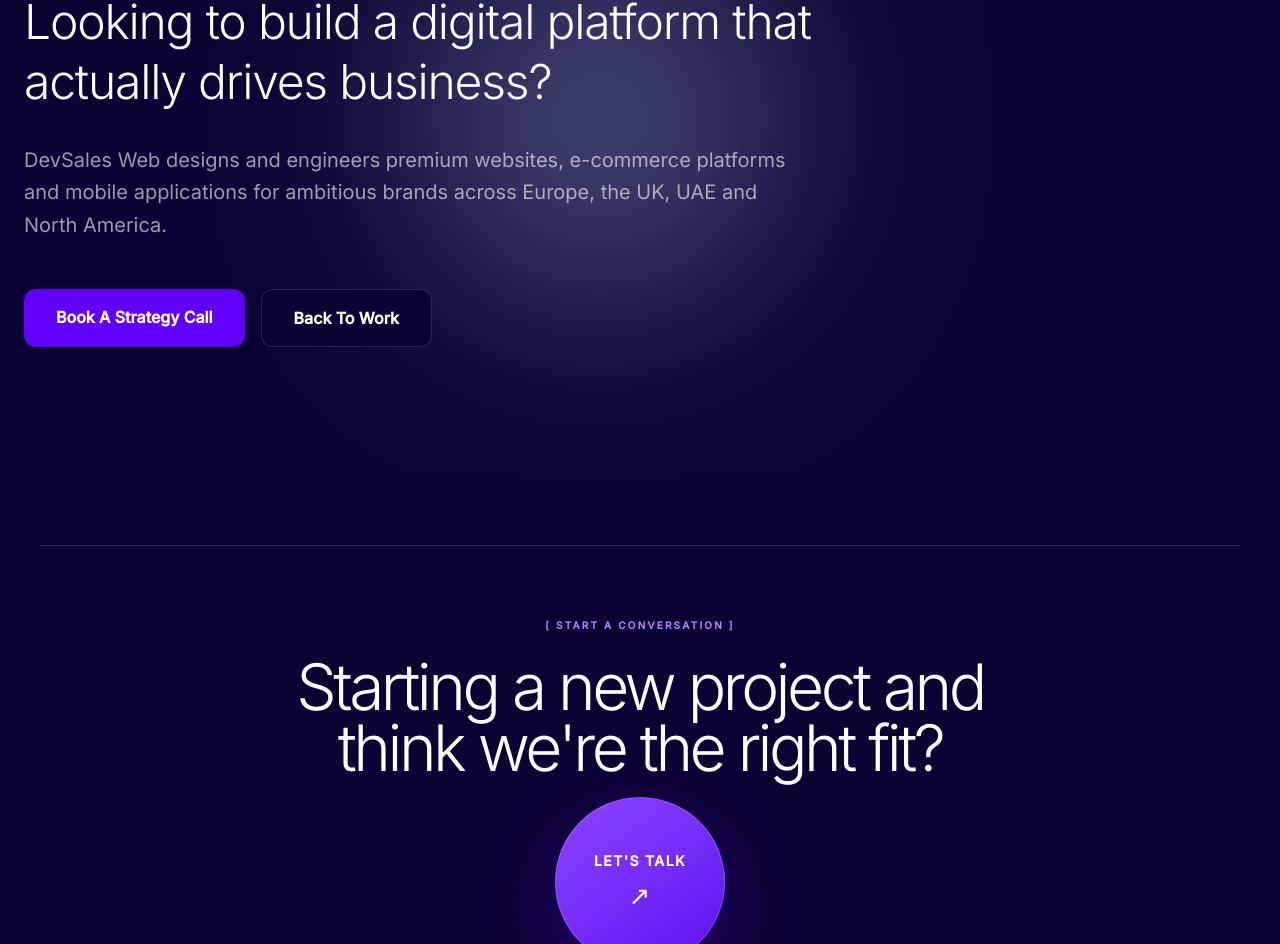
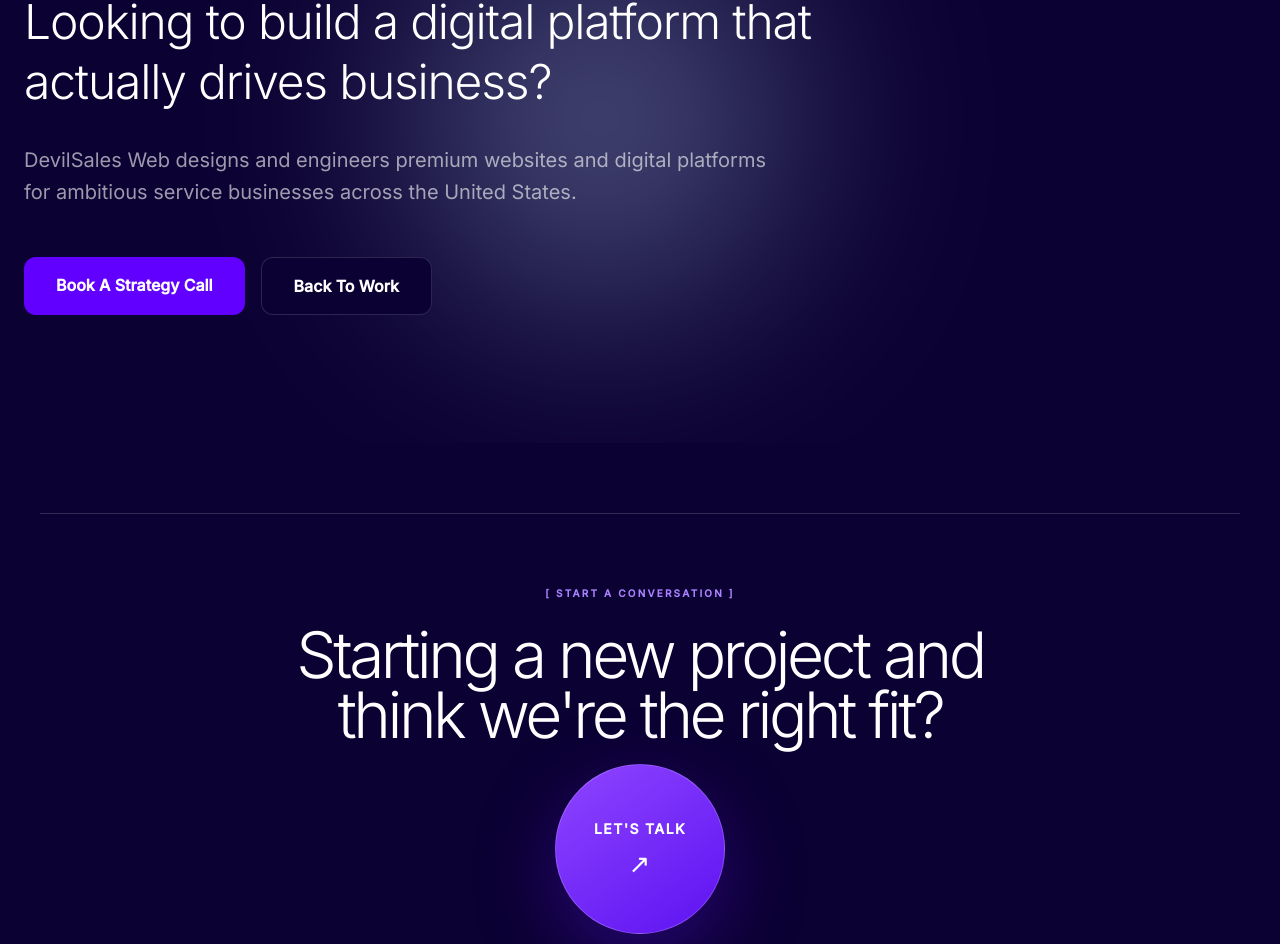
Before and after one commit to maxcode34423242323/devsales-web, a Next.js app: page /work/devilsales-auto in a window 1280 px wide. Shown: the part 5780-6724 px from the top of the page. Built offline with nearby package versions, Linux system fonts and the light colour scheme.

Commit message:
Align case study CTA with US positioning

```diff
--- a/app/work/devilsales-auto/page.tsx
+++ b/app/work/devilsales-auto/page.tsx
@@ -247,9 +247,9 @@
           </h2>
 
           <p className="mt-8 max-w-3xl text-xl leading-relaxed text-zinc-600">
-            DevSales Web designs and engineers premium websites, e-commerce
-            platforms and mobile applications for ambitious brands across
-            Europe, the UK, UAE and North America.
+            DevilSales Web designs and engineers premium websites and digital
+            platforms for ambitious service businesses across the United
+            States.
           </p>
 
           <div className="mt-12 flex flex-wrap gap-4">
```
